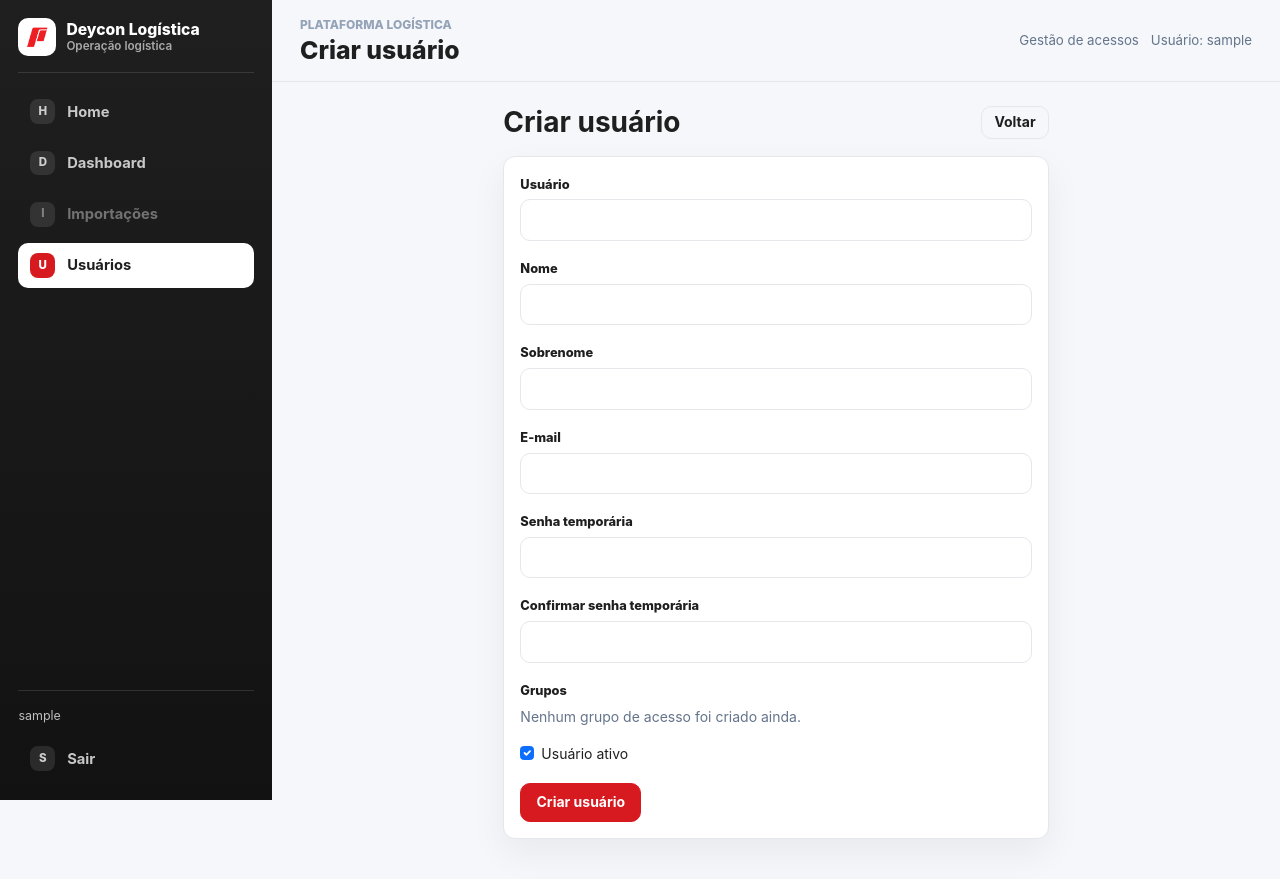
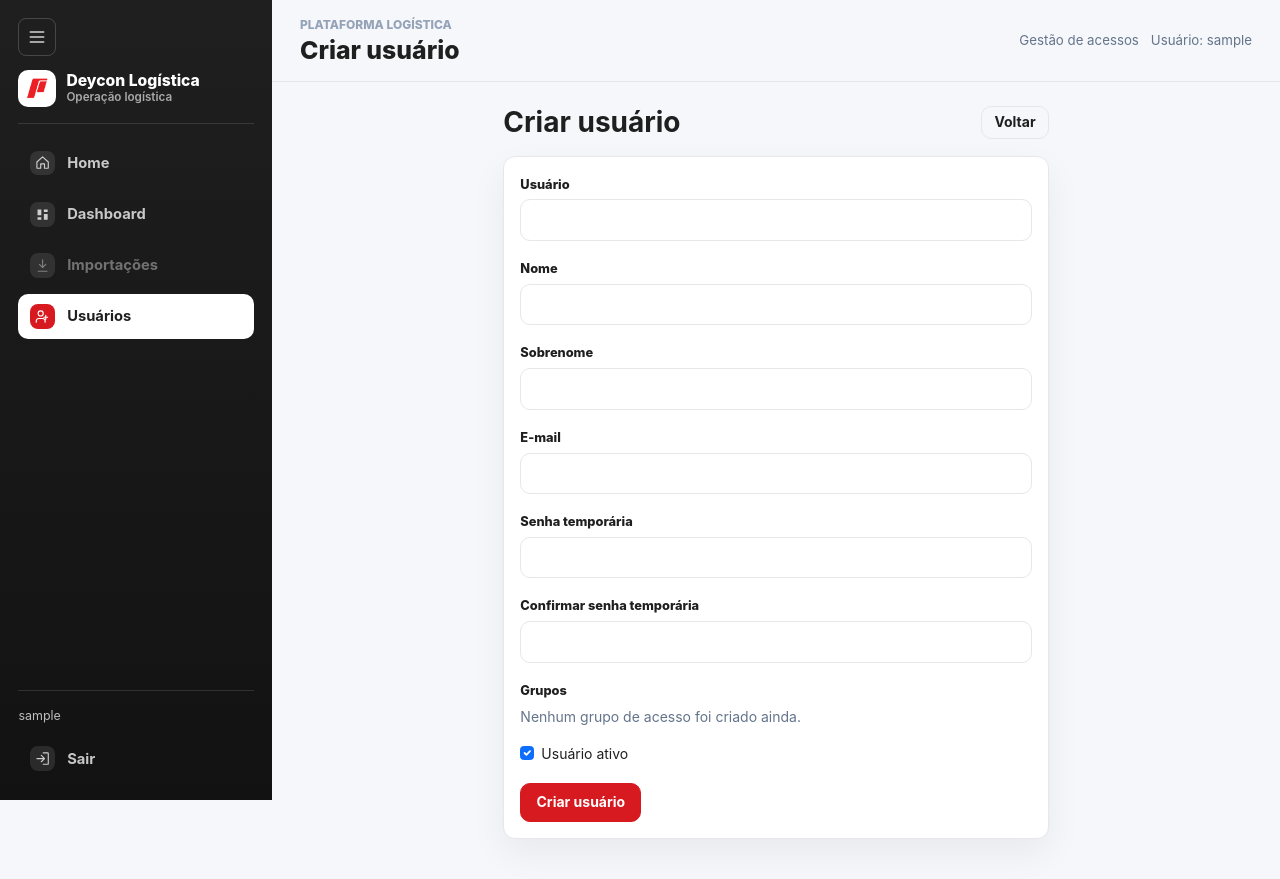
Before and after one commit to vinicius-stoc/internal-logistics-tools, a Django app: page /accounts/users/create/ in a window 1280 px wide. Run offline with Django 5.2, Linux system fonts and the light colour scheme; the visitor is signed in with stand-in values (Sample User, id 1); some libraries are stand-ins or nearby versions.

Commit message:
style(sidemenu): add button "hamburguer"

```diff
--- a/static/css/layout.css
+++ b/static/css/layout.css
@@ -15,6 +15,38 @@
   top: 0;
   width: var(--sidebar-width);
   z-index: 1030;
+}
+
+.app-sidebar-toggle {
+  align-items: center;
+  align-self: flex-start;
+  background: transparent;
+  border: 1px solid rgba(255, 255, 255, 0.18);
+  border-radius: 8px;
+  color: rgba(255, 255, 255, 0.8);
+  display: inline-flex;
+  height: 2.35rem;
+  justify-content: center;
+  margin-bottom: 0.85rem;
+  padding: 0;
+  width: 2.35rem;
+}
+
+.app-sidebar-toggle:hover,
+.app-sidebar-toggle:focus-visible {
+  background: rgba(255, 255, 255, 0.1);
+  border-color: rgba(255, 255, 255, 0.32);
+  color: #FFFFFF;
+  outline: none;
+}
+
+.app-sidebar-toggle svg {
+  fill: none;
+  height: 1.25rem;
+  stroke: currentColor;
+  stroke-linecap: round;
+  stroke-width: 2;
+  width: 1.25rem;
 }
 
 .app-brand {
@@ -113,6 +145,21 @@
   min-width: 1.55rem;
 }
 
+.app-sidebar-icon svg {
+  fill: none;
+  height: 0.95rem;
+  stroke: currentColor;
+  stroke-linecap: round;
+  stroke-linejoin: round;
+  stroke-width: 1.8;
+  width: 0.95rem;
+}
+
+.app-sidebar-link:nth-child(2) .app-sidebar-icon svg {
+  fill: currentColor;
+  stroke: none;
+}
+
 .app-sidebar-link.active .app-sidebar-icon {
   background: var(--color-brand-red);
   color: #FFFFFF;
--- a/static/js/app.js
+++ b/static/js/app.js
@@ -26,7 +26,41 @@
     element.removeAttribute("data-original-text");
   }
 
+  function initializeSidebarToggle() {
+    const appShell = document.querySelector(".app-shell");
+    const toggle = document.querySelector(".app-sidebar-toggle");
+
+    if (!appShell || !toggle) {
+      return;
+    }
+
+    const desktopMedia = window.matchMedia("(min-width: 992px)");
+    const storageKey = "sidebar-collapsed";
+    let collapsed = window.localStorage.getItem(storageKey) === "true";
+
+    function renderSidebarState() {
+      const isCollapsed = desktopMedia.matches && collapsed;
+      const actionLabel = isCollapsed ? "Expandir menu lateral" : "Recolher menu lateral";
+
+      appShell.classList.toggle("sidebar-collapsed", isCollapsed);
+      toggle.setAttribute("aria-expanded", String(!isCollapsed));
+      toggle.setAttribute("aria-label", actionLabel);
+      toggle.setAttribute("title", actionLabel);
+    }
+
+    toggle.addEventListener("click", function () {
+      collapsed = !collapsed;
+      window.localStorage.setItem(storageKey, String(collapsed));
+      renderSidebarState();
+    });
+
+    desktopMedia.addEventListener("change", renderSidebarState);
+    renderSidebarState();
+  }
+
   document.addEventListener("DOMContentLoaded", function () {
+    initializeSidebarToggle();
+
     document.querySelectorAll("form").forEach(function (form) {
       form.addEventListener("submit", function (event) {
         if (form.hasAttribute("data-confirm-title") && form.dataset.confirmed !== "true") {
--- a/templates/core/partials/sidebar.html
+++ b/templates/core/partials/sidebar.html
@@ -1,5 +1,18 @@
 {% load static %}
-<aside class="app-sidebar" aria-label="Navegação principal">
+<aside id="app-sidebar" class="app-sidebar" aria-label="Navegação principal">
+  <button
+    class="app-sidebar-toggle"
+    type="button"
+    aria-controls="app-sidebar"
+    aria-expanded="true"
+    aria-label="Recolher menu lateral"
+    title="Recolher menu lateral"
+  >
+    <svg aria-hidden="true" viewBox="0 0 24 24">
+      <path d="M4 6h16M4 12h16M4 18h16"></path>
+    </svg>
+  </button>
+
   <div class="app-brand">
     <span class="app-brand-logo-wrap">
       <img
@@ -15,22 +28,30 @@
   </div>
 
   <nav class="app-sidebar-nav">
-    <a class="app-sidebar-link {% if request.resolver_match.app_name == 'core' %}active{% endif %}" href="{% url 'core:home' %}">
-      <span class="app-sidebar-icon">H</span>
-      <span>Home</span>
+    <a class="app-sidebar-link {% if request.resolver_match.app_name == 'core' %}active{% endif %}" href="{% url 'core:home' %}" aria-label="Home" title="Home">
+      <span class="app-sidebar-icon" aria-hidden="true">
+        <svg viewBox="0 0 24 24"><path d="m3 11 9-8 9 8v9a1 1 0 0 1-1 1h-5v-7H9v7H4a1 1 0 0 1-1-1z"></path></svg>
+      </span>
+      <span class="app-sidebar-label">Home</span>
     </a>
-    <a class="app-sidebar-link {% if request.resolver_match.app_name == 'dashboard' %}active{% endif %}" href="{% url 'dashboard:home' %}">
-      <span class="app-sidebar-icon">D</span>
-      <span>Dashboard</span>
+    <a class="app-sidebar-link {% if request.resolver_match.app_name == 'dashboard' %}active{% endif %}" href="{% url 'dashboard:home' %}" aria-label="Dashboard" title="Dashboard">
+      <span class="app-sidebar-icon" aria-hidden="true">
+        <svg viewBox="0 0 24 24"><path d="M4 13h6V4H4zm0 7h6v-4H4zm10 0h6v-9h-6zm0-12h6V4h-6z"></path></svg>
+      </span>
+      <span class="app-sidebar-label">Dashboard</span>
     </a>
-    <span class="app-sidebar-link disabled" aria-disabled="true">
-      <span class="app-sidebar-icon">I</span>
-      <span>Importações</span>
+    <span class="app-sidebar-link disabled" aria-disabled="true" aria-label="Importações" title="Importações">
+      <span class="app-sidebar-icon" aria-hidden="true">
+        <svg viewBox="0 0 24 24"><path d="M12 3v12m-5-5 5 5 5-5M5 21h14"></path></svg>
+      </span>
+      <span class="app-sidebar-label">Importações</span>
     </span>
     {% if request.user.is_superuser or perms.accounts.manage_internal_users %}
-      <a class="app-sidebar-link {% if request.resolver_match.app_name == 'accounts' and 'users' in request.path %}active{% endif %}" href="{% url 'accounts:user_list' %}">
-        <span class="app-sidebar-icon">U</span>
-        <span>Usuários</span>
+      <a class="app-sidebar-link {% if request.resolver_match.app_name == 'accounts' and 'users' in request.path %}active{% endif %}" href="{% url 'accounts:user_list' %}" aria-label="Usuários" title="Usuários">
+        <span class="app-sidebar-icon" aria-hidden="true">
+          <svg viewBox="0 0 24 24"><path d="M16 21v-2a4 4 0 0 0-4-4H6a4 4 0 0 0-4 4v2M9 11a4 4 0 1 0 0-8 4 4 0 0 0 0 8m8-1v6m3-3h-6"></path></svg>
+        </span>
+        <span class="app-sidebar-label">Usuários</span>
       </a>
     {% endif %}
   </nav>
@@ -40,15 +61,19 @@
       <div class="app-sidebar-user">{{ request.user.get_username }}</div>
       <form action="{% url 'accounts:logout' %}" method="post">
         {% csrf_token %}
-        <button class="app-sidebar-button" type="submit">
-          <span class="app-sidebar-icon">S</span>
-          <span>Sair</span>
+        <button class="app-sidebar-button" type="submit" aria-label="Sair" title="Sair">
+          <span class="app-sidebar-icon" aria-hidden="true">
+            <svg viewBox="0 0 24 24"><path d="M10 17l5-5-5-5m5 5H3m10-9h7a1 1 0 0 1 1 1v16a1 1 0 0 1-1 1h-7"></path></svg>
+          </span>
+          <span class="app-sidebar-label">Sair</span>
         </button>
       </form>
     {% else %}
-      <a class="app-sidebar-link" href="{% url 'accounts:login' %}">
-        <span class="app-sidebar-icon">E</span>
-        <span>Entrar</span>
+      <a class="app-sidebar-link" href="{% url 'accounts:login' %}" aria-label="Entrar" title="Entrar">
+        <span class="app-sidebar-icon" aria-hidden="true">
+          <svg viewBox="0 0 24 24"><path d="m14 7 5 5-5 5m5-5H7m4 9H4a1 1 0 0 1-1-1V4a1 1 0 0 1 1-1h7"></path></svg>
+        </span>
+        <span class="app-sidebar-label">Entrar</span>
       </a>
     {% endif %}
   </div>
```
Also changed, not shown: other parts of static/css/layout.css (+58 -0 lines).
